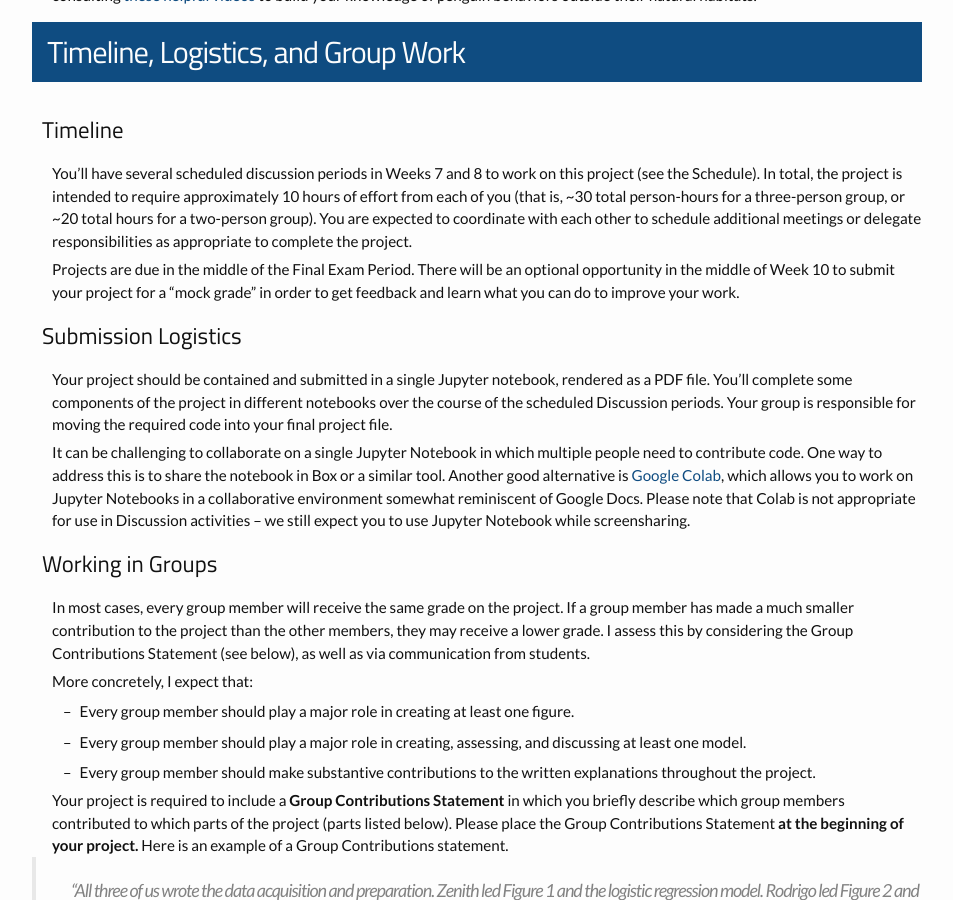
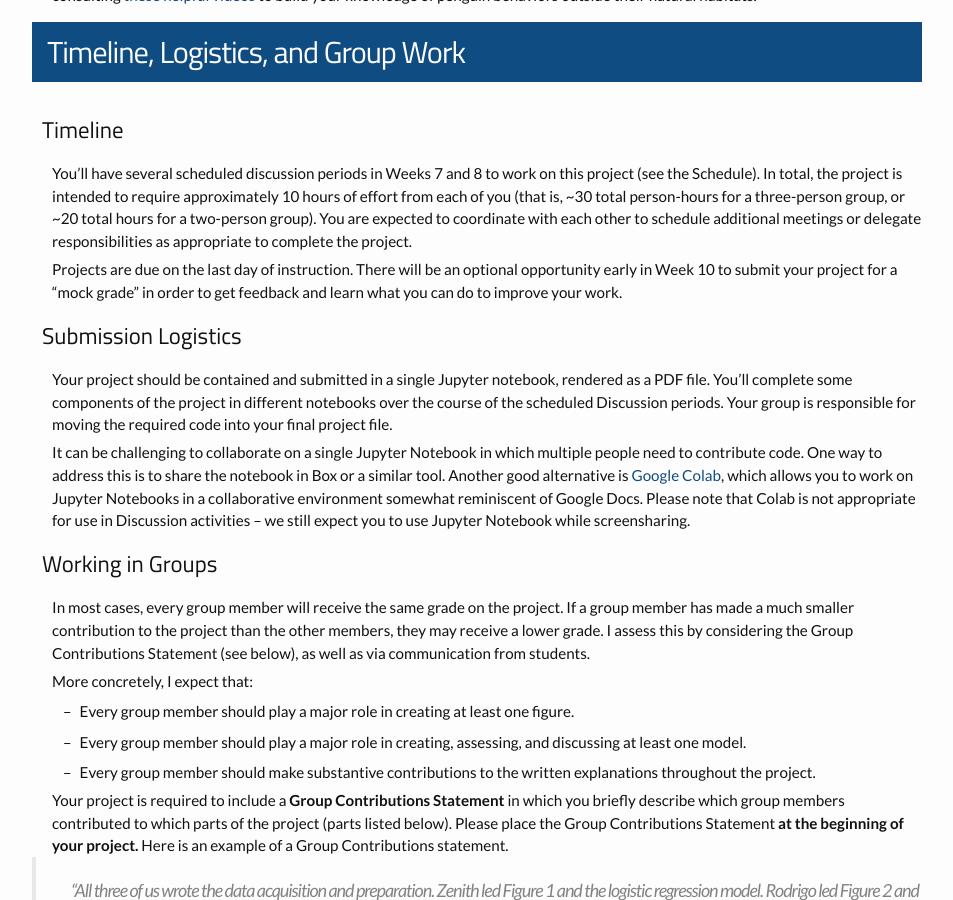
Before and after one commit to PhilChodrow/PIC16A, a Jekyll site: the page built from project.md, in a window 1280 px wide and 900 px high, scrolled down 1459 px. Shown: the whole window, without its empty margins (163-1116 px from the left). Built offline with Jekyll 4.4.1, drawn with Linux system fonts in a browser that asks for light colours; nearby versions of some CDN libraries.

Commit message:
Update project.md

```diff
--- a/project.md
+++ b/project.md
@@ -39,7 +39,7 @@ In data science, it is important to develop a thorough understanding of the data
 
 You'll have several scheduled discussion periods in Weeks 7 and 8 to work on this project (see the Schedule). In total, the project is intended to require approximately 10 hours of effort from each of you (that is, ~30 total person-hours for a three-person group, or ~20 total hours for a two-person group). You are expected to coordinate with each other to schedule additional meetings or delegate responsibilities as appropriate to complete the project.
 
-Projects are due in the middle of the Final Exam Period. There will be an optional opportunity in the middle of Week 10 to submit your project for a "mock grade" in order to get feedback and learn what you can do to improve your work.
+Projects are due on the last day of instruction. There will be an optional opportunity early in Week 10 to submit your project for a "mock grade" in order to get feedback and learn what you can do to improve your work.
 
 ## Submission Logistics
 
```
